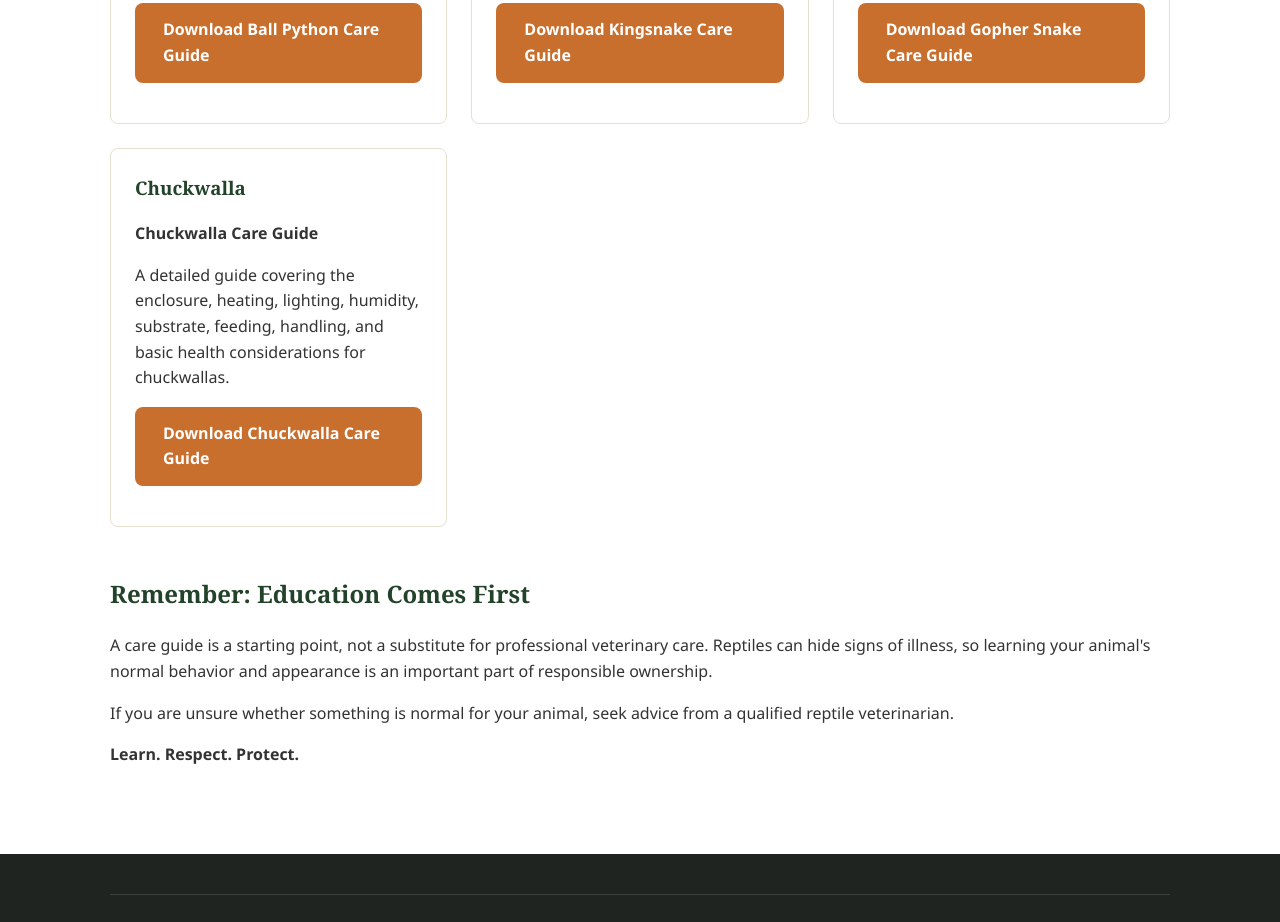
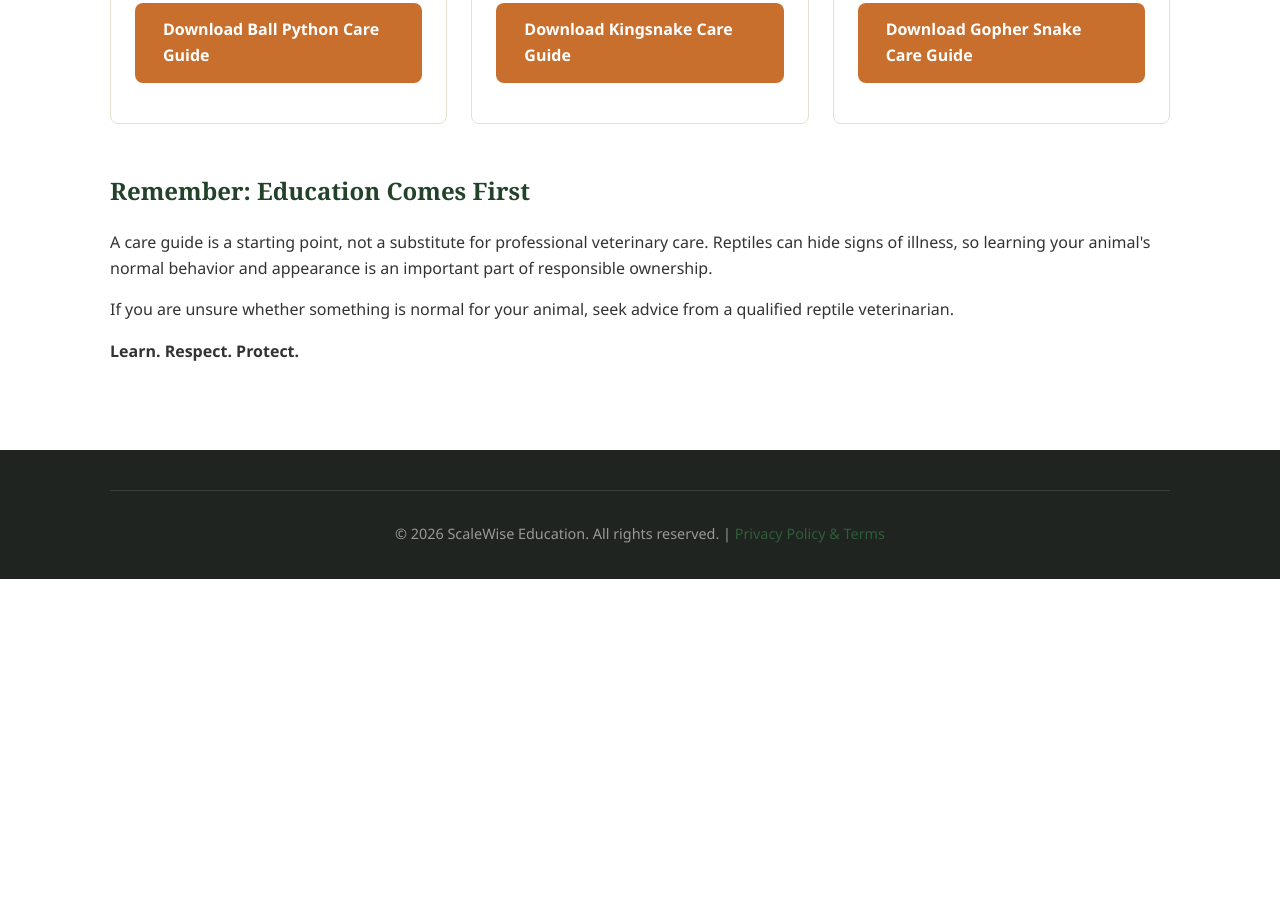
Before and after one commit to Detaai/ScaleWise-Education, a plain HTML site: page animal-care.html in a window 1280 px wide. Shown: the part 2649-3571 px from the top of the page. After the commit the page ends 3228 px from the top, so only its background shows below. Drawn offline with Linux system fonts and the light colour scheme.

Commit message:
Add files via upload

```diff
--- a/animal-care.html
+++ b/animal-care.html
@@ -111,12 +111,6 @@
           <p>A detailed guide covering the enclosure, heating, lighting, humidity, substrate, feeding, handling, and basic health considerations for gopher snakes.</p>
           <p><a href="documents/gopher-snake-care-guide.pdf" class="btn btn-primary" download>Download Gopher Snake Care Guide</a></p>
         </div>
-        <div class="card">
-          <h3>Chuckwalla</h3>
-          <p><strong>Chuckwalla Care Guide</strong></p>
-          <p>A detailed guide covering the enclosure, heating, lighting, humidity, substrate, feeding, handling, and basic health considerations for chuckwallas.</p>
-          <p><a href="documents/Chuckwalla%20Care%20guide.pdf" class="btn btn-primary" download>Download Chuckwalla Care Guide</a></p>
-        </div>
       </div>
 
       <h2 style="margin-top:48px;">Remember: Education Comes First</h2>
```
